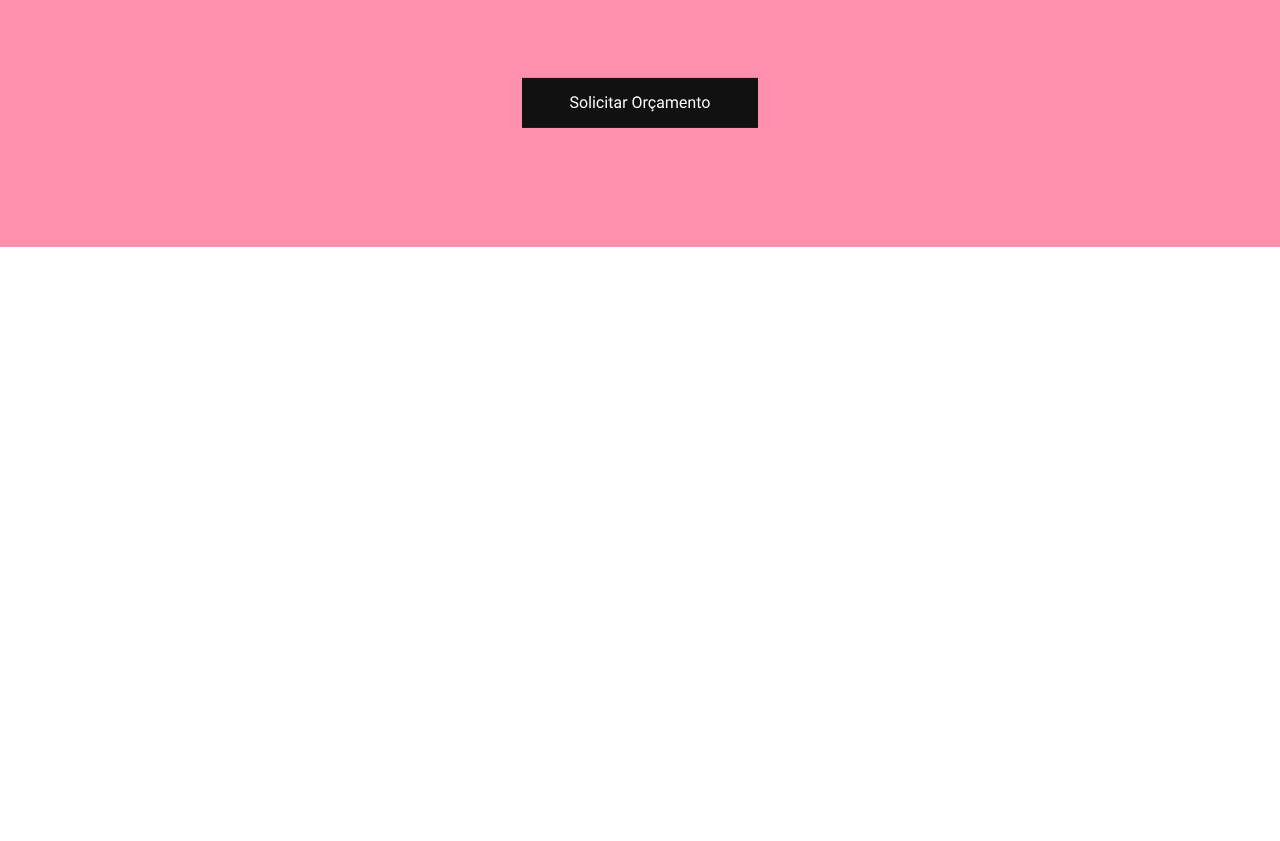
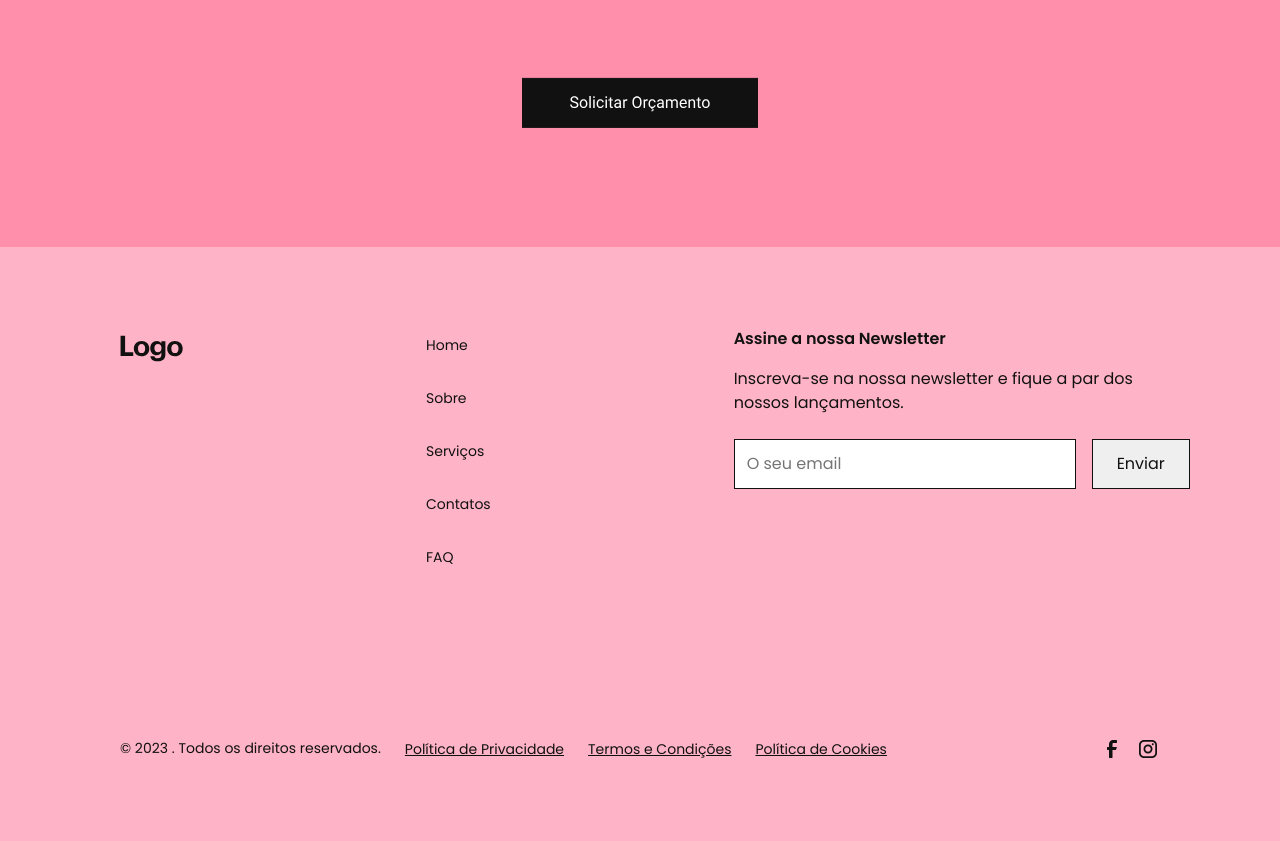
Before and after one commit to guilhermealves12/Daju-Project, a plain HTML site: page index.html in a window 1280 px wide. Shown: the part 3860-4701 px from the top of the page. Before the commit the page ends 4107 px from the top, so only its background shows below. Drawn offline with Linux system fonts and the light colour scheme.

Commit message:
footer section add

```diff
--- a/index.html
+++ b/index.html
@@ -9,6 +9,7 @@
     <link rel="stylesheet" href="styles/products.css" />
     <link rel="stylesheet" href="styles/testimonials.css" />
     <link rel="stylesheet" href="styles/budget.css" />
+    <link rel="stylesheet" href="styles/footer.css" />
     <title>Daju Project</title>
   </head>
   <body>
@@ -228,5 +229,75 @@
         <img src="assets/cta button.svg" alt="" />
       </a>
     </section>
+
+    <footer id="footer">
+      <div id="footer_informations">
+        <h1 id="footer_logo">
+          <img src="assets/logo footer.svg" alt="logo" />
+        </h1>
+        <ul id="footer_list">
+          <li class="footer-item">
+            <a href="#home">Home</a>
+          </li>
+          <li class="footer-item">
+            <a href="">Sobre</a>
+          </li>
+          <li class="footer-item">
+            <a href="">Serviços</a>
+          </li>
+          <li class="footer-item">
+            <a href="">Contatos</a>
+          </li>
+          <li class="footer-item">
+            <a href="">FAQ</a>
+          </li>
+        </ul>
+
+        <div id="newsletter">
+          <div class="newsletter-text">
+            <p class="newsletter-title">Assine a nossa Newsletter</p>
+            <p class="newsletter-description">
+              Inscreva-se na nossa newsletter e fique a par dos nossos
+              lançamentos.
+            </p>
+          </div>
+
+          <div id="form">
+            <input class="email" type="text" placeholder="O seu email" />
+            <button class="form-button">Enviar</button>
+          </div>
+        </div>
+      </div>
+
+      <div id="credits">
+        <hr class="hr1" />
+      </div>
+
+      <span id="row">
+        <div class="row-credits">
+          <p class="credits-text">© 2023 . Todos os direitos reservados.</p>
+          <ul class="footer-links">
+            <li class="link-text">
+              <a href="">Política de Privacidade</a>
+            </li>
+            <li class="link-text">
+              <a href="">Termos e Condições</a>
+            </li>
+            <li class="link-text">
+              <a href="">Política de Cookies</a>
+            </li>
+          </ul>
+        </div>
+
+        <div class="social-links">
+          <a class="social" href="https://pt-br.facebook.com/"
+            ><img src="assets/Facebook.svg" alt="Facebook"
+          /></a>
+          <a class="social" href="https://www.instagram.com/mimospersonalizados_daju/"
+            ><img src="assets/Instagram.svg" alt="Instagram"
+          /></a>
+        </div>
+      </span>
+    </footer>
   </body>
 </html>
--- /dev/null
+++ b/styles/footer.css
@@ -0,0 +1,185 @@
+#footer {
+  display: flex;
+  width: 100%;
+  padding: 80px 120px;
+  flex-direction: column;
+  align-items: flex-start;
+  gap: 80px;
+  background-color: #ffb3c6;
+}
+
+#footer_informations {
+  display: flex;
+  height: 248px;
+  align-items: flex-start;
+  gap: 243px;
+  align-self: stretch;
+}
+
+#footer_informations .links {
+  width: 572px;
+  height: 225px;
+  display: flex;
+  align-items: flex-start;
+  gap: 40px;
+  flex: 1 0 0;
+}
+#footer_informations .footer-logo {
+  width: 63px;
+  height: 27px;
+  display: flex;
+  flex-direction: column;
+  align-items: flex-start;
+  flex: 1 0 0;
+}
+
+#footer_list {
+  display: flex;
+  flex-direction: column;
+  align-items: flex-start;
+  gap: 16px;
+  flex: 1 0 0;
+  list-style: none;
+}
+
+#footer_list .footer-item {
+  display: flex;
+  padding: 8px 0px;
+  align-items: flex-start;
+  align-self: stretch;
+}
+
+.footer-item a {
+  text-decoration: none;
+  flex: 1 0 0;
+  color: #111;
+  font-size: 14px;
+  font-style: normal;
+  font-weight: 400;
+  line-height: 21px;
+}
+
+#newsletter {
+  display: flex;
+  width: 500px;
+  flex-direction: column;
+  align-items: flex-start;
+  gap: 24px;
+}
+
+#newsletter .newsletter-text {
+  display: flex;
+  flex-direction: column;
+  align-items: flex-start;
+  gap: 16px;
+  align-self: stretch;
+}
+
+#newsletter .newsletter-title {
+  align-self: stretch;
+  color: #111;
+  font-size: 16px;
+  font-style: normal;
+  font-weight: 600;
+  line-height: 24px;
+}
+
+#newsletter .newsletter-description {
+  align-self: stretch;
+  color: #111;
+  font-size: 16px;
+  font-style: normal;
+  font-weight: 400;
+  line-height: 24px;
+}
+
+#form {
+  display: flex;
+  align-items: flex-start;
+  gap: 16px;
+  align-self: stretch;
+}
+
+#form .email {
+  display: flex;
+  padding: 12px;
+  align-items: center;
+  gap: 8px;
+  flex: 1 0 0;
+  border: 1px solid #111;
+  background: var(--White, #fff);
+
+  flex: 1 0 0;
+  color: #505050;
+  font-size: 16px;
+  font-style: normal;
+  font-weight: 400;
+  line-height: 24px;
+}
+#form .form-button {
+  display: flex;
+  padding: 12px 24px;
+  justify-content: center;
+  align-items: center;
+  gap: 8px;
+  border: 1px solid #111;
+
+  color: #111;
+  font-size: 16px;
+  font-style: normal;
+  font-weight: 400;
+  line-height: 24px;
+}
+#credits .hr1 {
+  border: 0;
+  border-top: 1px solid #ccc;
+}
+
+#row {
+  display: flex;
+  justify-content: space-between;
+  align-items: flex-start;
+  align-self: stretch;
+}
+
+#row .row-credits {
+  display: flex;
+  align-items: center;
+  gap: 24px;
+}
+
+#row .credits-text {
+  color: #111;
+  font-size: 14px;
+  font-style: normal;
+  font-weight: 400;
+  line-height: 21px;
+}
+
+#row .footer-links {
+  display: flex;
+  align-items: flex-start;
+  gap: 24px;
+  color: #111;
+  list-style: none;
+}
+
+.link-text a {
+  color: #111;
+  font-size: 14px;
+  font-style: normal;
+  font-weight: 400;
+  line-height: 21px;
+  text-decoration-line: underline;
+}
+
+#row .social-links {
+  display: flex;
+  align-items: flex-start;
+  gap: 12px;
+}
+
+#row .social {
+  width: 24px;
+  height: 24px;
+}
```
Also changed, not shown: assets/Facebook.svg (added), assets/Instagram.svg (added), assets/logo footer.svg (added).
